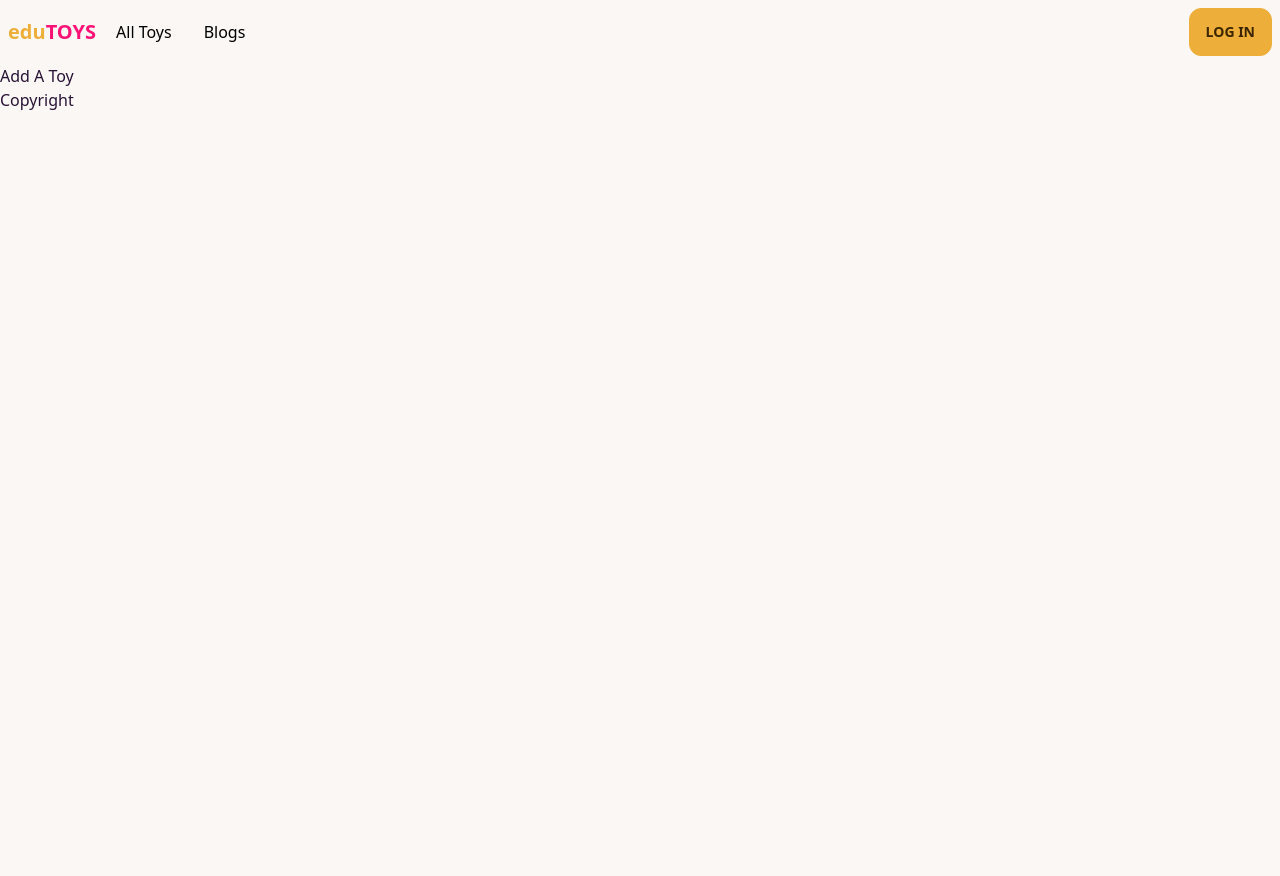
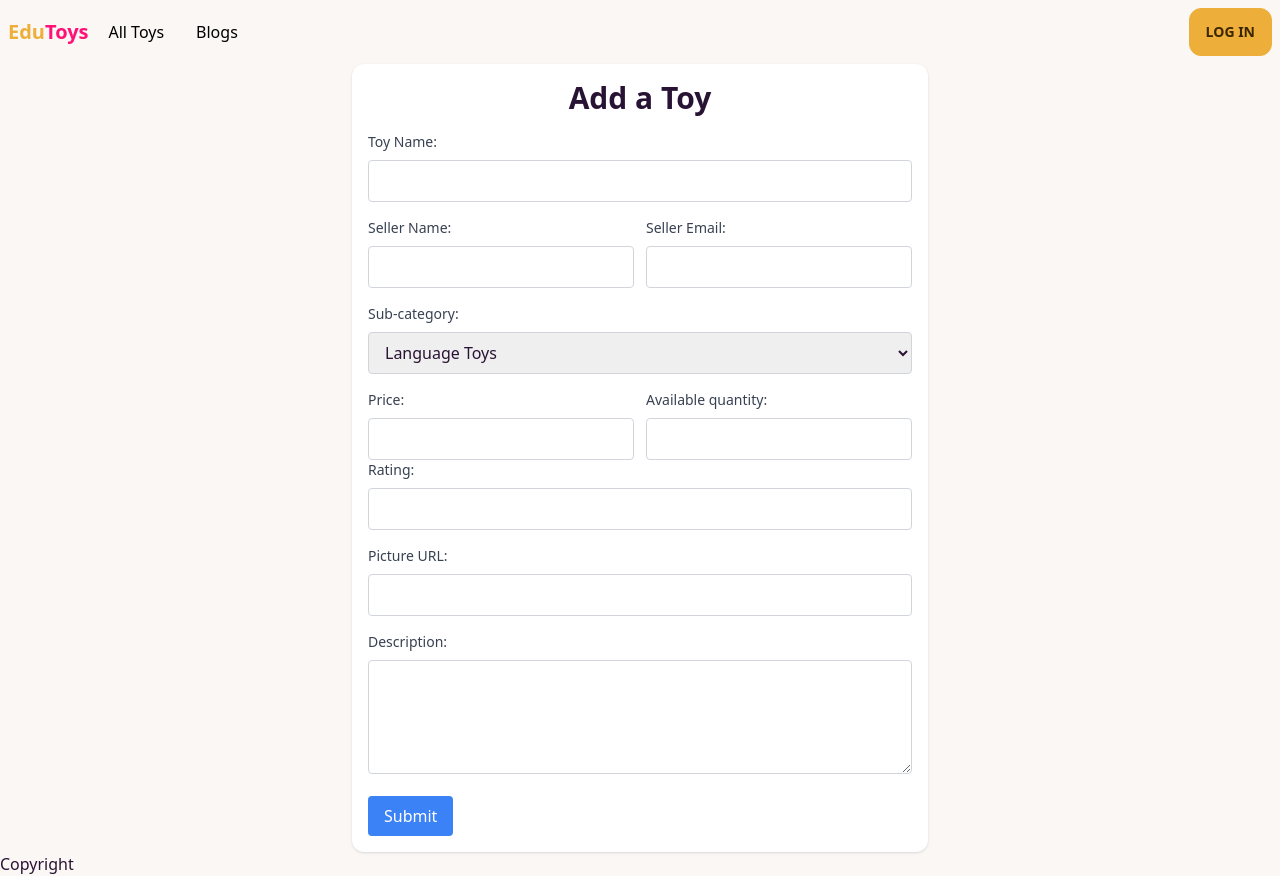
Before and after one commit to designwithashik/edu-toys, a React (Vite) app: page /add-a-toy in a window 1280 px wide. Before the commit the page ends 800 px from the top, so only its background shows below. Built offline with nearby package versions, Linux system fonts and the light colour scheme; no server answers.

Commit message:
Add a toy feature added

```diff
--- a/src/Routes/routes.jsx
+++ b/src/Routes/routes.jsx
@@ -46,7 +46,7 @@ export const router = createBrowserRouter([
             {
                 path: 'toy/:id',
                 element: <PrivateRoute><SingleToyDetails /></PrivateRoute>,
-                loader: ({params})=>fetch(``)
+                loader: ({params})=>fetch(`http://localhost:3000/toy/${params.id}`)
             }
         ]
     }
--- a/src/components/Shared/Header.jsx
+++ b/src/components/Shared/Header.jsx
@@ -12,7 +12,7 @@ const Header = () => {
     return (
         <div className="navbar bg-base-100">
  <div className="flex-1">
-                <Link to='/' className=" font-bold normal-case text-accent text-xl">edu<span className='text-[#FF1276] font-bold'>TOYS</span></Link>
+                <Link to='/' className=" font-bold normal-case text-accent text-xl">Edu<span className='text-[#FF1276] font-bold'>Toys</span></Link>
                 <ul className="menu menu-horizontal px-1">
                      <li><ActiveLink to='/all-toys'>All Toys</ActiveLink></li>
                      {user && <><li><ActiveLink to='/my-toys'>My Toys</ActiveLink></li>
--- a/src/components/Toys/AddAToy.jsx
+++ b/src/components/Toys/AddAToy.jsx
@@ -1,9 +1,174 @@
-import React from 'react';
+import React, { useContext, useEffect } from 'react';
+import { AuthContext } from '../../Providers/AuthProvider';
 
 const AddAToy = () => {
+    const { user } = useContext(AuthContext);
+
+
+
+    const handleToyAdding = (event) => {
+        event.preventDefault()
+        const form = event.target;
+        const name = form.name.value;
+        const sellerName = form.sellerName.value
+        const sellerEmail = form.sellerEmail.value
+        const subCategory = form.subCategory.value;
+        const price = form.price.value
+        const quantity = form.quantity.value
+        const rating = form.rating.value
+        const picture = form.picture.value
+        const description = form.description.value
+        const toy = {
+            name,
+            sellerName,
+            sellerEmail,
+            subCategory,
+            price,
+            quantity,
+            rating,
+            picture,
+            description
+        }
+        console.log(toy)
+
+
+
+
+            fetch('http://localhost:3000/toys', {
+                method: 'POST',
+                headers: {
+                    'content-type':'application/json'
+                },
+                body: JSON.stringify(toy)
+            })
+                .then(res => res.json())
+            .then(data=>console.log(data))
+
+    }
     return (
         <div>
-            <h2>Add A Toy</h2>
+            <div className="max-w-xl mx-auto p-4 bg-white shadow rounded-xl">
+      <h2 className="text-3xl  text-center font-bold mb-4">Add a Toy</h2>
+      <form onSubmit={handleToyAdding}>
+        <div className="mb-4">
+          <label className="block mb-2 text-sm font-medium text-gray-700" htmlFor="name">
+            Toy Name:
+          </label>
+          <input
+            className="border border-gray-300 rounded px-3 py-2 w-full"
+            type="text"
+            id="name"
+            name="name"
+          />
+        </div>
+                    <div className="mb-4 md:flex gap-3">
+                    <div  className='w-full'>
+          <label className="block mb-2 text-sm font-medium text-gray-700" htmlFor="sellerName">
+            Seller Name:
+          </label>
+          <input
+                            className="border border-gray-300 rounded px-3 py-2 w-full"
+                            type="text"
+                            id="sellerName"
+                            name="sellerName"
+                            defaultValue={user?.displayName}
+          />
+        </div>
+        <div className='w-full'>
+          <label className="block mb-2 text-sm font-medium text-gray-700" htmlFor="sellerEmail">
+            Seller Email:
+          </label>
+          <input
+            className="border border-gray-300 rounded px-3 py-2 w-full"
+            type="text"
+            id="sellerEmail"
+                            name="sellerEmail"
+                            defaultValue={user?.email}
+
+          />
+        </div>
+        </div>
+        <div className="mb-4">
+          <label className="block mb-2 text-sm font-medium text-gray-700" htmlFor="subCategory">
+            Sub-category:
+          </label>
+          <select
+            className="border border-gray-300 rounded px-3 py-2 w-full"
+            id="subCategory"
+            name="subCategory"
+                        >
+                            <option disabled value=''>Which Category?</option>
+                            <option value="Language Toys">Language Toys</option>
+                            <option value="Math Toys">Math Toys</option>
+                            <option value="Engineering Toys">Engeneeering Toys</option>
+          </select>
+        </div>
+                    <div className='md:flex gap-3'>
+                    <div className="w-full">
+          <label className="block mb-2 text-sm font-medium text-gray-700" htmlFor="price">
+            Price:
+          </label>
+          <input
+            className="border border-gray-300 rounded px-3 py-2 w-full"
+            type="number"
+            id="price"
+            name="price"
+          />
+        </div>
+        <div className="w-full">
+          <label className="block mb-2 text-sm font-medium text-gray-700" htmlFor="quantity">
+          Available quantity:
+          </label>
+          <input
+            className="border border-gray-300 rounded px-3 py-2 w-full"
+            type="number"
+            id="quantity"
+            name="quantity"
+          />
+        </div>
+        </div>
+        <div className="mb-4">
+          <label className="block mb-2 text-sm font-medium text-gray-700" htmlFor="rating">
+            Rating:
+          </label>
+          <input
+            className="border border-gray-300 rounded px-3 py-2 w-full"
+            type="text"
+            id="rating"
+            name="rating"
+          />
+        </div>
+        <div className="mb-4">
+          <label className="block mb-2 text-sm font-medium text-gray-700" htmlFor="picture">
+            Picture URL:
+          </label>
+          <input
+            className="border border-gray-300 rounded px-3 py-2 w-full"
+            type="text"
+            id="picture"
+            name="picture"
+          />
+        </div>
+        <div className="mb-4">
+          <label className="block mb-2 text-sm font-medium text-gray-700" htmlFor="description">
+            Description:
+          </label>
+          <textarea
+            className="border border-gray-300 rounded px-3 py-2 w-full"
+            id="description"
+            name="description"
+            rows={4}
+          />
+        </div>
+        <button
+          className="bg-blue-500 text-white px-4 py-2 rounded hover:bg-blue-600"
+          type="submit"
+        >
+          Submit
+        </button>
+      </form>
+    </div>
+
         </div>
     );
 };
--- a/src/components/Toys/AllToys.jsx
+++ b/src/components/Toys/AllToys.jsx
@@ -6,6 +6,7 @@ const AllToys = () => {
     const { toys, user } = useContext(AuthContext)
     const location = useLocation();
     const navigate = useNavigate()
+    console.log(toys)
 
     return (
         <div>
```
Also changed, not shown: firebase.json (added), 1 other file (tests, documents, lock files or other folders).
